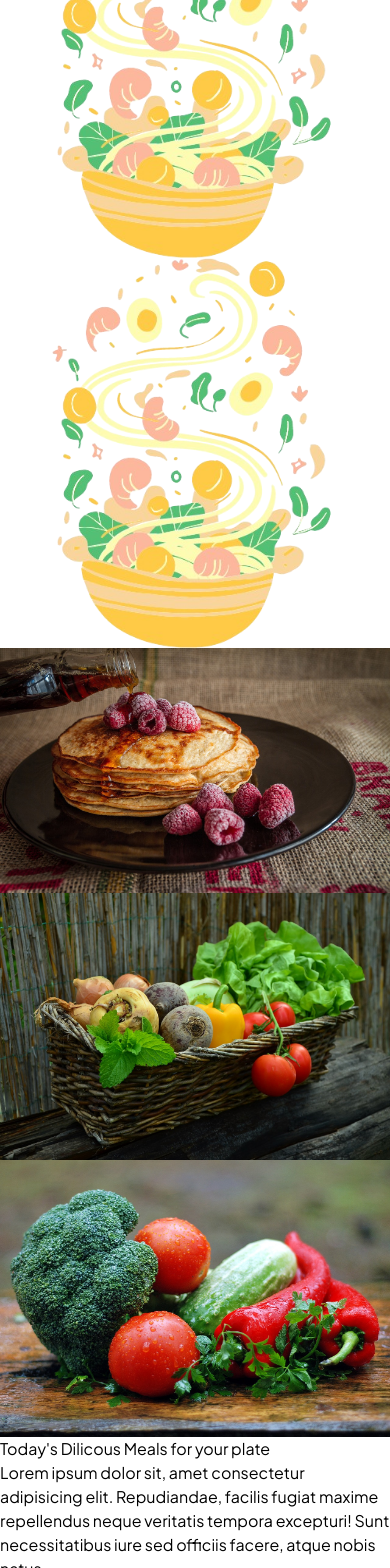
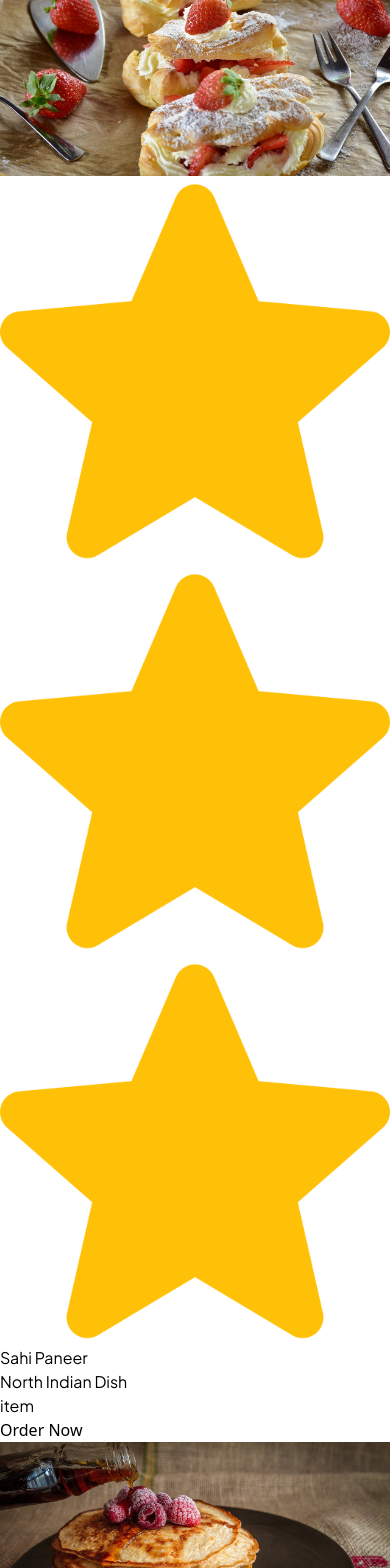
Before and after one commit to Aryanpathak12002417/foodiebiteFrontend, a React (Vite) app: page / in a window 390 px wide. Shown: the part 4577-6145 px from the top of the page. Built offline with nearby package versions, Linux system fonts and the light colour scheme.

Commit message:
Adding Tutorial Component

```diff
--- a/src/App.jsx
+++ b/src/App.jsx
@@ -8,30 +8,33 @@ import PageNotFound from "./Components/PageNotFound/PageNotFound";
 import SignUp from "./Components/SignUp/SIgnUp";
 import './common.css'
 import QuickMeal from "./Components/QuickMeal";
+import Tutorial from "./Components/Tutorial";
 function App() {
   return (
-    // <Router>
-    //   <Routes>
-    //     <Route path="/login" element={<Login />} />
-    //     <Route path="/" element={<>
-    //       <QuickMeal/>
-    //     </>} />
-    //     <Route
-    //       path="/signup"
-    //       element={
-    //         <>
-    //           <Navbar />
-    //           <MoreInfo />
-    //         </>
-    //       }
-    //     />
-    //     <Route path="*" element={<PageNotFound/>}/>
-    //   </Routes>
-    // </Router>
-    <>
+    <Router>
+      <Routes>
+        <Route path="/login" element={<Login />} />
+        <Route path="/" element={<>
           <Hero/>
           <QuickMeal/>
-    </>
+          <Tutorial/>
+        </>} />
+        <Route
+          path="/signup"
+          element={
+            <>
+              <Navbar />
+              <MoreInfo />
+            </>
+          }
+        />
+        <Route path="*" element={<PageNotFound/>}/>
+      </Routes>
+    </Router>
+    // <>
+    //       <Hero/>
+    //       <QuickMeal/>
+    // </>
   );
 }
 
--- a/src/Components/Hero.jsx
+++ b/src/Components/Hero.jsx
@@ -10,18 +10,18 @@ import star from '../Images/star.png'
 
 export default function Hero() {
   return (
-    <div className='h-screen flex flex-col'>
+    <div className='md:h-screen flex flex-col'>
         <Navbar/>
-        <div className='grid md:grid-cols-2 relative grow overflow-x-hidden'>
-                <div className='flex justify-center items-center'>
+        <div className='grid md:grid-cols-2 md:relative md:grow overflow-x-hidden'>
+                <div className='flex justify-center items-center px-3'>
                     <div className='flex flex-col md:max-w-[70%] text-gray-900'>
-                        <div className='text-6xl font-jernin font-bold'>Get Your <span className='text-[#FF3131]'>Daily</span> Meals Delivered On Time</div>
+                        <div className='text-4xl md:text-6xl font-jernin font-bold'>Get Your <span className='text-[#FF3131]'>Daily</span> Meals Delivered On Time</div>
                         <div className='text-gray-600 mt-6 font-jernin font-medium'>
                         Delight in daily doorstep meals. Fresh, varied, and hassle-free. Enjoy delicious, healthy options tailored to your taste. Order now for a stress-free dining experience.
                         </div>
                         <div className='mt-20'>
-                            <span className='py-3 px-12 mr-5 bg-[#FF3131] text-white rounded-2xl cursor-pointer'>Order Now</span>
-                            <span className='py-3 px-12 mr-5 border hover:bg-slate-900 hover:text-white transition-colors cursor-pointer border-slate-900 text-black rounded-2xl'>Know Us</span>
+                            <span className='py-2 px-8 mr-2 md:py-3 md:px-12 md:mr-5 bg-[#FF3131] text-white rounded-2xl cursor-pointer'>Order Now</span>
+                            <span className='py-2 px-8 md:py-3 md:px-12 md:mr-5 border hover:bg-slate-900 hover:text-white transition-colors cursor-pointer border-slate-900 text-black rounded-2xl'>Know Us</span>
                         </div>
                     </div>
                 </div>
@@ -60,7 +60,7 @@ export default function Hero() {
                     {/* <div className='absolute bottom-1'>
                         <img src={deliveryBoy} className='object-scale-down'/>
                     </div> */}
-                    <img src={deliveryBoy} className=' absolute object-contain scale-125 z-10'/>
+                    <img src={deliveryBoy} className='md:absolute object-contain scale-125 z-10'/>
 
                 </div>
         </div>
--- a/src/Components/QuickMeal.jsx
+++ b/src/Components/QuickMeal.jsx
@@ -1,10 +1,82 @@
-import React, { useEffect, useState } from 'react'
+// import React, { useEffect, useState } from 'react'
 import veg1 from '../Images/veg1.jpg'
 import veg2 from '../Images/veg2.jpg'
 import veg3 from '../Images/veg3.jpg'
 import veg4 from '../Images/veg4.jpg'
 import veg5 from '../Images/veg5.jpg'
 import bgImage1 from '../Images/bgFood1.png'
+
+// export default function QuickMeal() {
+
+//     const images=[
+//         {imageUrl:veg1},
+//         {imageUrl:veg2},
+//         {imageUrl:veg3},
+//         {imageUrl:veg4},
+//         {imageUrl:veg5},
+//     ]
+
+//     useEffect(()=>{
+//         const timer=setInterval(() => {
+//             setCurrentIndex((prev)=>{
+//                 return (prev+1)%images.length
+//             })
+//         }, 3000);
+
+//         return ()=>{
+//             clearInterval(timer)
+//         }
+//     })
+
+//     const [currentIndex,setCurrentIndex]=useState(0);
+//     const renderImages = () => {
+//         const prevIndex = (currentIndex - 1 + images.length) % images.length;
+//         const nextIndex = (currentIndex + 1) % images.length;
+
+//         return (
+//           <>
+//             <img src={images[prevIndex].imageUrl} className=' shadow-2xl transition ease-in-out md:h-64 w-48 m-2 object-cover rounded-2xl bg-red-600'/>
+//             <img src={images[currentIndex].imageUrl} className=' shadow-2xl transform  md:h-96 w-72 m-2 object-cover rounded-2xl bg-green-600'/>
+//             <img src= {images[nextIndex].imageUrl} className=' shadow-2xl transform md:h-64 w-48 m-2 object-cover rounded-2xl bg-blue-600'/>
+//           </>
+//         );
+//       };
+
+//   return (
+//     <section className='md:h-screen flex flex-col items-center bg-[#f5f8fbbd] relative'>
+//         <div className='absolute top-14 right-10 opacity-70'>
+//             <img src={bgImage1} className='object-contain h-32 w-32 transparent-bg rotate-[20deg]'/>
+//         </div>
+//         <div className='absolute bottom-10 left-10 opacity-50'>
+//             <img src={bgImage1} className='object-contain h-32 w-32 transparent-bg -rotate-[20deg]'/>
+//         </div>
+//             <div className='grid md:grid-cols-2 grow overflow-x-hidden mt-10'>
+//                 <div className='flex justify-center items-center overflow-hidden'>
+//                     {renderImages()}
+//                 </div>
+//                 <div className='flex justify-center flex-col pl-8 '>
+//                     <h3 className='text-6xl font-jernin text-gray-900 font-bold'>Today's <span className='text-[#FF3131]'>Dilicous</span> Meals for your plate</h3>
+//                     <div className='md:max-w-md mt-10 font-jernin text-gray-600'>
+//                         <p>Lorem ipsum dolor sit, amet consectetur adipisicing elit. Repudiandae, facilis fugiat maxime repellendus neque veritatis tempora excepturi! Sunt necessitatibus iure sed officiis facere, atque nobis natus.</p>
+//                     </div>
+//                     <span className='mt-6 py-2 px-4 md:max-w-[120px] bg-[#FF3131] text-white rounded-2xl cursor-pointer'>Order Now</span>
+//                 </div>
+//         </div>
+//     </section>
+//   )
+// }
+
+
+
+
+
+
+
+
+
+
+import React from 'react'
+import QuickMealCard from './QuickMealCard'
 
 export default function QuickMeal() {
 
@@ -13,55 +85,27 @@ export default function QuickMeal() {
         {imageUrl:veg2},
         {imageUrl:veg3},
         {imageUrl:veg4},
-        {imageUrl:veg5},
+        {imageUrl:veg5}
     ]
 
-    useEffect(()=>{
-        const timer=setInterval(() => {
-            setCurrentIndex((prev)=>{
-                return (prev+1)%images.length
-            })
-        }, 3000);
-
-        return ()=>{
-            clearInterval(timer)
-        }
-    })
-
-    const [currentIndex,setCurrentIndex]=useState(0);
-    const renderImages = () => {
-        const prevIndex = (currentIndex - 1 + images.length) % images.length;
-        const nextIndex = (currentIndex + 1) % images.length;
-
-        return (
-          <>
-            <img src={images[prevIndex].imageUrl} className=' shadow-2xl transition ease-in-out md:h-64 w-48 m-2 object-cover rounded-2xl bg-red-600'/>
-            <img src={images[currentIndex].imageUrl} className=' shadow-2xl transform  md:h-96 w-72 m-2 object-cover rounded-2xl bg-green-600'/>
-            <img src= {images[nextIndex].imageUrl} className=' shadow-2xl transform md:h-64 w-48 m-2 object-cover rounded-2xl bg-blue-600'/>
-          </>
-        );
-      };
 
   return (
-    <section className='h-screen flex flex-col items-center bg-[#f5f8fbbd] relative'>
-        <div className='absolute top-14 right-10 opacity-70'>
-            <img src={bgImage1} className='object-contain h-32 w-32 transparent-bg rotate-[20deg]'/>
+    <div className='py-12 my-8'>
+        <div className='flex justify-center items-center p-4 lg:p-6'>
+            <div className='flex flex-col justify-center items-center'>
+                <h6 className='lg:mx-6 font-jernin md:text-md lg:text-lg font-medium'>What's On</h6>
+                <h3 className='text-2xl lg:text-6xl font-jernin font-bold text-slate-900'>Today's Menu</h3>
+            </div>
         </div>
-        <div className='absolute bottom-10 left-10 opacity-50'>
-            <img src={bgImage1} className='object-contain h-32 w-32 transparent-bg -rotate-[20deg]'/>
+
+        <div className='flex justify-center flex-wrap w-full mt-8 px-5'>
+            <QuickMealCard imageUrl={veg1} tags={['Spicy','Ethentics']}/>
+            <QuickMealCard imageUrl={veg2}/>
+            <QuickMealCard imageUrl={veg3}/>
+            <QuickMealCard imageUrl={veg4}/>
+            <QuickMealCard imageUrl={veg5}/>
+            <QuickMealCard imageUrl={veg3}/>
         </div>
-            <div className='grid md:grid-cols-2 grow overflow-x-hidden mt-10'>
-                <div className='flex justify-center items-center overflow-hidden'>
-                    {renderImages()}
-                </div>
-                <div className='flex justify-center flex-col pl-8 '>
-                    <h3 className='text-6xl font-jernin text-gray-900 font-bold'>Today's <span className='text-[#FF3131]'>Dilicous</span> Meals for your plate</h3>
-                    <div className='md:max-w-md mt-10 font-jernin text-gray-600'>
-                        <p>Lorem ipsum dolor sit, amet consectetur adipisicing elit. Repudiandae, facilis fugiat maxime repellendus neque veritatis tempora excepturi! Sunt necessitatibus iure sed officiis facere, atque nobis natus.</p>
-                    </div>
-                    <span className='mt-6 py-2 px-4 md:max-w-[120px] bg-[#FF3131] text-white rounded-2xl cursor-pointer'>Order Now</span>
-                </div>
-        </div>
-    </section>
+    </div>
   )
 }
--- /dev/null
+++ b/src/Components/QuickMealCard.jsx
@@ -0,0 +1,37 @@
+import React from 'react'
+import star from '../Images/star.png'
+
+export default function QuickMealCard({imageUrl,borderColor,tags}) {
+  return (
+    <div className='rounded-2xl bg-white mx-4 mt-6 shadow-md border border-1 p-2 cursor-pointer'>
+        <div className='flex justify-center py-2 px-5'>
+            <img className={`w-14 h-14 rounded-full object-cover ${borderColor}`} src={imageUrl} alt="food image" />
+        </div>
+        <div className='flex justify-center my-3'>
+            <img src={star} className='w-4 h-4 mx-1 object-contain'/>
+            <img src={star} className='w-4 h-4 mx-1 object-contain'/>
+            <img src={star} className='w-4 h-4 mx-1 object-contain'/>
+        </div>
+        <div className='px-5 my-3 flex items-center flex-col'>
+            <h3 className='font-jernin'>Sahi Paneer</h3>
+            <h6 className='font-jernin text-gray-600'>North Indian Dish</h6>
+            <div className='my-2 overflow-x-hidden overflow-y-hidden'>
+                {/* {
+                    tags.map((item)=>{
+                        return <>
+
+                        </>
+                    })
+                } */}
+                <span className='p-1 bg-slate-100 font-jernin rounded-sm text-xs'>
+                                item
+                </span>
+
+            </div>
+            <div className='mt-6'>
+                <span className='py-2 rounded-lg px-3 text-sm border hover:bg-slate-900 hover:text-white transition-colors border-slate-900'>Order Now</span>
+            </div>
+        </div>
+    </div>
+  )
+}
--- /dev/null
+++ b/src/Components/Tutorial.jsx
@@ -0,0 +1,70 @@
+import React,{useEffect, useState} from 'react'
+import bgImage from '../Images/Deliveryboy.webp'
+
+export default function Tutorial() {
+
+  const [index,setIndex]=useState(0)
+
+  useEffect(()=>{
+
+    const timer=setInterval(()=>{
+        setIndex((prevState)=>(prevState+1)%4)
+    },3000)
+
+    return ()=>{
+      clearInterval(timer)
+    }
+
+  })
+
+
+  return (
+    <div className='p-10'>
+      <div className='flex flex-col items-center font-jernin'>
+        <h6 className='text-slate-900 font-medium'        >How to order</h6>
+        <h2 className='text-5xl font-bold'>It's really <span className='text-[#FF3131]'>Simple </span> with Foodie Bite</h2>
+      </div>
+      <div className='grid grid-cols-2 mt-20'>
+        <div className='flex justify-center'>
+          <div className='h-[65vh] w-[340px] border-[10px] border-b-0 rounded-md border-[#FF3131]'>
+
+          </div>
+        </div>
+        <div className='p-10'>
+
+            <div className='flex w-96'>
+              <span className='p-3 text-xl'>1.</span>
+              <div className={`p-3 pr-6 transition-all ${index==0? 'border-r-[10px] border-r-[#FF3131]':'border-9'}`}>
+                <h4 className='text-xl text-semiboldfont-jernin'>Create Your Account</h4>
+                <span classname='hidden'>Create your account and login to foodie bite website.</span>
+              </div>
+            </div>
+
+            <div className='flex w-96'>
+              <span className='p-3 text-xl'>2.</span>
+              <div className={`p-3 pr-6 transition-all ${index==1? 'border-r-[10px] border-r-[#FF3131]':'border-9'}`}>
+                <h4 className='text-xl text-semiboldfont-jernin'>Choose Your Meal Pain</h4>
+                <span classname='hidden'>We offer range of different plains.Choose any one of them.</span>
+              </div>
+            </div>
+
+            <div className='flex w-96'>
+              <span className='p-3 text-xl'>3.</span>
+              <div className={`p-3 pr-6 transition-all ${index==2? 'border-r-[10px] border-r-[#FF3131]':'border-9'}`}>
+                <h4 className='text-xl text-semiboldfont-jernin'>Explore Dashboard</h4>
+                <span classname='hidden'>Select dish that you want to eat from Dashboard</span>
+              </div>
+            </div>
+
+            <div className='flex w-96'>
+              <span className='p-3 text-xl'>4.</span>
+              <div className={`p-3 pr-6 transition-all ${index==3? 'border-r-[10px] border-r-[#FF3131]':'border-9'}`}>
+                <h4 className='text-xl text-semiboldfont-jernin'>Get Refund</h4>
+                <span classname='hidden'>The cancel meal amount will be credited to your account at the end of the month.</span>
+              </div>
+            </div>
+        </div>
+      </div>
+    </div>
+  )
+}
```
Also changed, not shown: src/Images/star.png.
